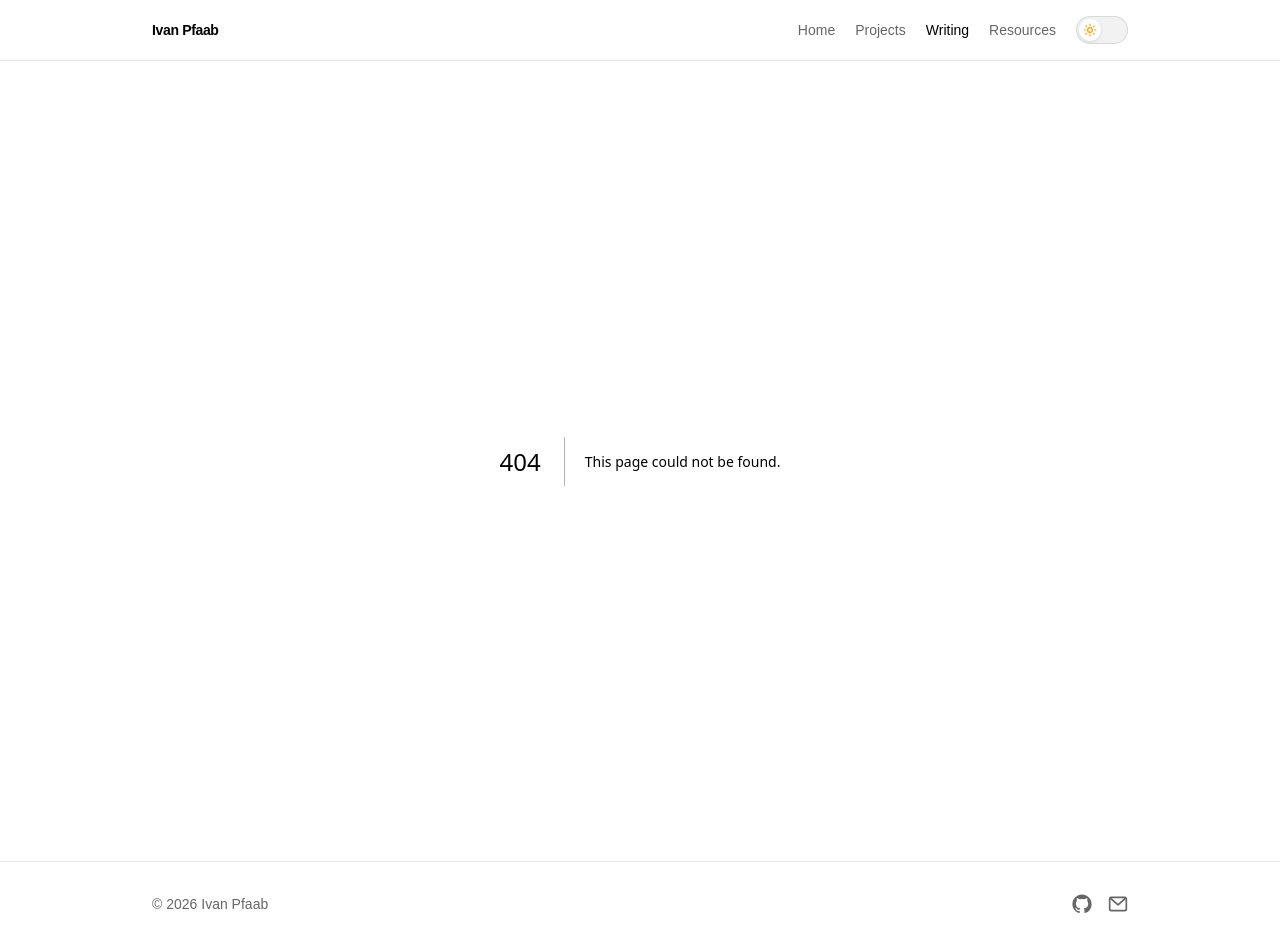
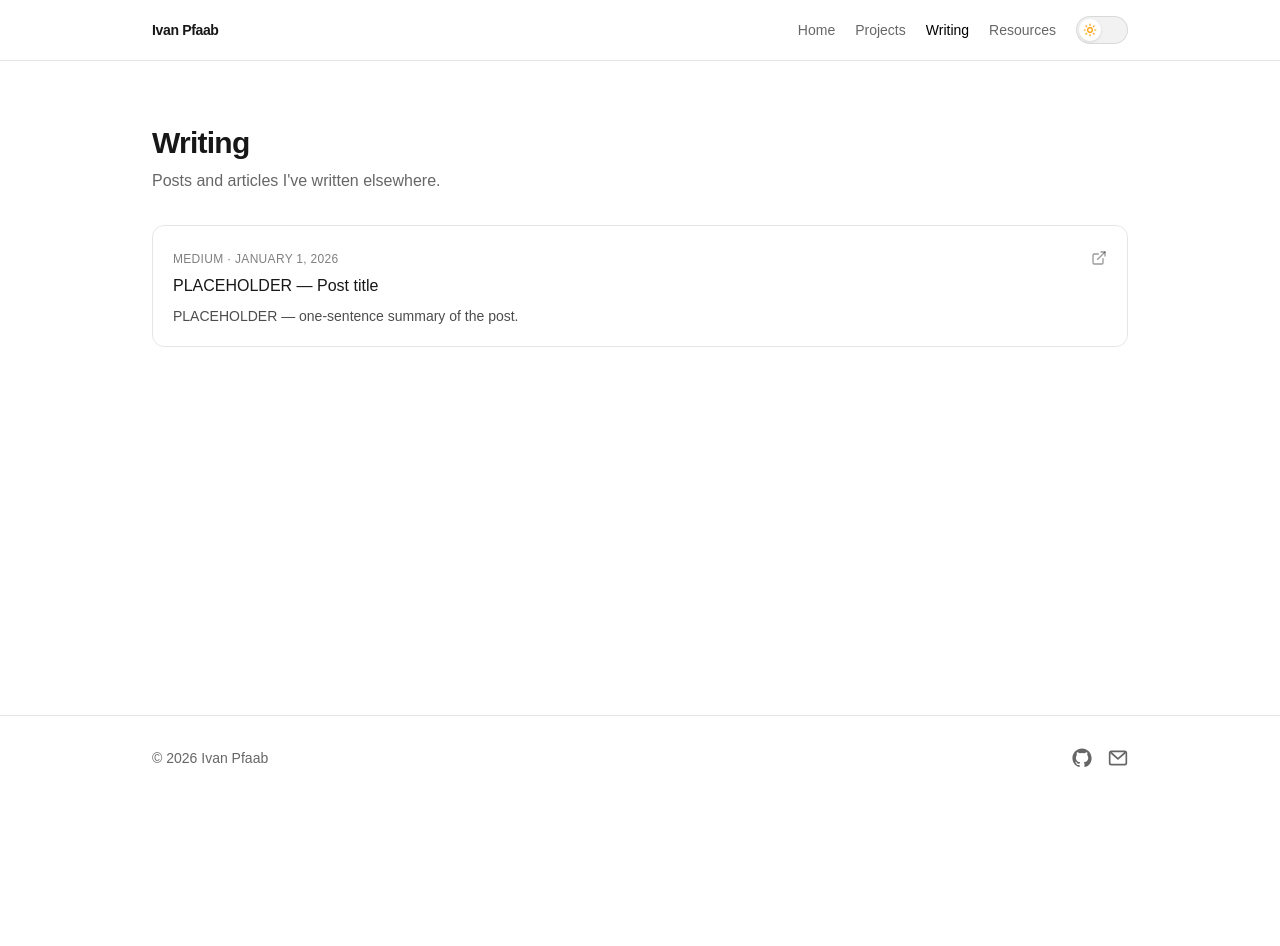
Before and after one commit to ivanpfaab/ivanpfaab.github.io, a Next.js app: page /writing in a window 1280 px wide. Before the commit this address had no page. After the commit the page ends 800 px from the top, so only its background shows below. Built offline with nearby package versions, Linux system fonts and the light colour scheme.

Commit message:
feat: adding post section

```diff
--- a/app/components/icons.tsx
+++ b/app/components/icons.tsx
@@ -30,3 +30,21 @@ export function MailIcon(props: React.SVGProps<SVGSVGElement>) {
     </svg>
   );
 }
+
+export function ExternalLinkIcon(props: React.SVGProps<SVGSVGElement>) {
+  return (
+    <svg
+      viewBox="0 0 24 24"
+      fill="none"
+      stroke="currentColor"
+      strokeWidth={2}
+      strokeLinecap="round"
+      strokeLinejoin="round"
+      {...props}
+    >
+      <path d="M18 13v6a2 2 0 0 1-2 2H5a2 2 0 0 1-2-2V8a2 2 0 0 1 2-2h6" />
+      <path d="M15 3h6v6" />
+      <path d="M10 14 21 3" />
+    </svg>
+  );
+}
--- /dev/null
+++ b/app/components/project-card.tsx
@@ -0,0 +1,49 @@
+import type { Project } from "@/content/projects";
+import { ExternalLinkIcon, GithubIcon } from "./icons";
+
+export function ProjectCard({ project }: { project: Project }) {
+  return (
+    <article className="flex flex-col gap-3 rounded-xl border border-black/10 p-5 dark:border-white/15">
+      <div className="flex items-start justify-between gap-4">
+        <h3 className="font-medium">{project.name}</h3>
+        <div className="flex shrink-0 items-center gap-3 text-black/60 dark:text-white/60">
+          <a
+            href={project.repoUrl}
+            target="_blank"
+            rel="noreferrer"
+            aria-label={`${project.name} repository`}
+            className="transition-colors hover:text-black dark:hover:text-white"
+          >
+            <GithubIcon className="size-5" />
+          </a>
+          {project.liveUrl && (
+            <a
+              href={project.liveUrl}
+              target="_blank"
+              rel="noreferrer"
+              aria-label={`${project.name} live site`}
+              className="transition-colors hover:text-black dark:hover:text-white"
+            >
+              <ExternalLinkIcon className="size-5" />
+            </a>
+          )}
+        </div>
+      </div>
+      <p className="text-sm text-black/70 dark:text-white/70">
+        {project.description}
+      </p>
+      {project.tags.length > 0 && (
+        <ul className="mt-auto flex flex-wrap gap-2 pt-2">
+          {project.tags.map((tag) => (
+            <li
+              key={tag}
+              className="rounded-full bg-black/5 px-2.5 py-1 text-xs text-black/60 dark:bg-white/10 dark:text-white/60"
+            >
+              {tag}
+            </li>
+          ))}
+        </ul>
+      )}
+    </article>
+  );
+}
--- a/app/page.tsx
+++ b/app/page.tsx
@@ -1,9 +1,15 @@
 import Image from "next/image";
+import Link from "next/link";
 import { profile } from "@/content/profile";
+import { projects } from "@/content/projects";
 import { SocialLinks } from "./components/social-links";
+import { ProjectCard } from "./components/project-card";
 
 export default function Home() {
+  const featuredProjects = projects.filter((project) => project.featured);
+
   return (
+    <>
       <section className="mx-auto flex w-full max-w-5xl flex-col items-center gap-8 px-6 py-16 text-center sm:flex-row sm:items-start sm:gap-10 sm:py-24 sm:text-left">
         <Image
           src={profile.photo}
@@ -33,5 +39,27 @@ export default function Home() {
           </div>
         </div>
       </section>
+
+      {featuredProjects.length > 0 && (
+        <section className="mx-auto w-full max-w-5xl px-6 pb-16 sm:pb-24">
+          <div className="flex items-baseline justify-between">
+            <h2 className="text-xl font-semibold tracking-tight sm:text-2xl">
+              Featured Projects
+            </h2>
+            <Link
+              href="/projects"
+              className="text-sm text-black/60 transition-colors hover:text-black dark:text-white/60 dark:hover:text-white"
+            >
+              View all →
+            </Link>
+          </div>
+          <div className="mt-6 grid grid-cols-1 gap-6 sm:grid-cols-2">
+            {featuredProjects.map((project) => (
+              <ProjectCard key={project.name} project={project} />
+            ))}
+          </div>
+        </section>
+      )}
+    </>
   );
 }
--- /dev/null
+++ b/app/projects/page.tsx
@@ -0,0 +1,24 @@
+import { projects } from "@/content/projects";
+import { ProjectCard } from "../components/project-card";
+
+export const metadata = {
+  title: "Projects",
+};
+
+export default function ProjectsPage() {
+  return (
+    <section className="mx-auto w-full max-w-5xl px-6 py-16">
+      <h1 className="text-2xl font-semibold tracking-tight sm:text-3xl">
+        Projects
+      </h1>
+      <p className="mt-2 text-black/60 dark:text-white/60">
+        A selection of things I&apos;ve built.
+      </p>
+      <div className="mt-8 grid grid-cols-1 gap-6 sm:grid-cols-2">
+        {projects.map((project) => (
+          <ProjectCard key={project.name} project={project} />
+        ))}
+      </div>
+    </section>
+  );
+}
--- /dev/null
+++ b/app/writing/page.tsx
@@ -0,0 +1,53 @@
+import { externalPosts } from "@/content/writing/external";
+import { ExternalLinkIcon } from "../components/icons";
+
+export const metadata = {
+  title: "Writing",
+};
+
+function formatDate(date: string) {
+  return new Date(date).toLocaleDateString("en-US", {
+    year: "numeric",
+    month: "long",
+    day: "numeric",
+    timeZone: "UTC",
+  });
+}
+
+export default function WritingPage() {
+  return (
+    <section className="mx-auto w-full max-w-5xl px-6 py-16">
+      <h1 className="text-2xl font-semibold tracking-tight sm:text-3xl">
+        Writing
+      </h1>
+      <p className="mt-2 text-black/60 dark:text-white/60">
+        Posts and articles I&apos;ve written elsewhere.
+      </p>
+      <ul className="mt-8 flex flex-col gap-4">
+        {externalPosts.map((post) => (
+          <li key={post.url}>
+            <a
+              href={post.url}
+              target="_blank"
+              rel="noreferrer"
+              className="group flex flex-col gap-2 rounded-xl border border-black/10 p-5 transition-colors hover:border-black/20 dark:border-white/15 dark:hover:border-white/30"
+            >
+              <div className="flex items-start justify-between gap-4">
+                <div>
+                  <span className="text-xs font-medium uppercase tracking-wide text-black/50 dark:text-white/50">
+                    {post.platform} · {formatDate(post.date)}
+                  </span>
+                  <h2 className="mt-1 font-medium">{post.title}</h2>
+                </div>
+                <ExternalLinkIcon className="mt-1 size-4 shrink-0 text-black/40 transition-colors group-hover:text-black dark:text-white/40 dark:group-hover:text-white" />
+              </div>
+              <p className="text-sm text-black/70 dark:text-white/70">
+                {post.excerpt}
+              </p>
+            </a>
+          </li>
+        ))}
+      </ul>
+    </section>
+  );
+}
```
Lines whose indentation alone changed are shown as unchanged.
